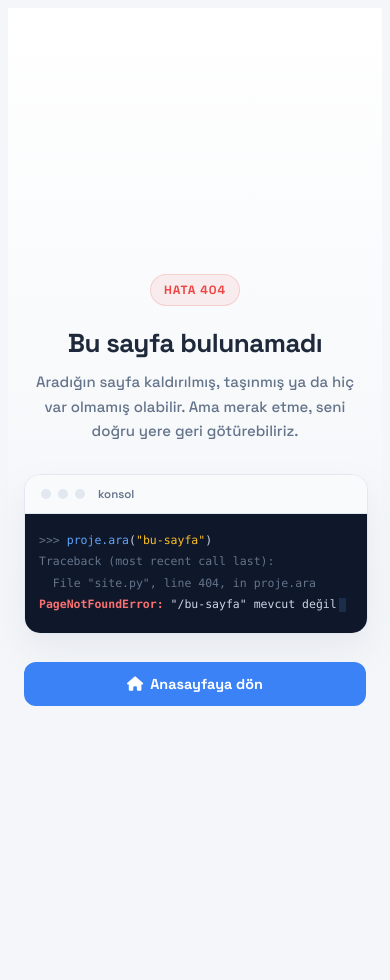
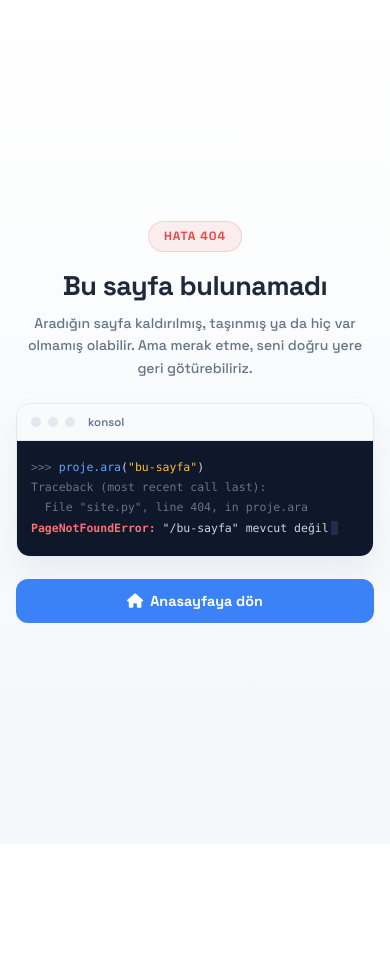
Before and after one commit to ruonpy/roboticsworkshop, a Django app: template templates/404.html in a window 390 px wide. After the commit the page ends 623 px from the top, so only its background shows below. Run offline with Django 5.2, Linux system fonts and the light colour scheme; the template is opened without the code that fills it, so the values that code supplies are empty.

Commit message:
fix: improve 404 page layout and responsiveness

```diff
--- a/static/css/notfound.css
+++ b/static/css/notfound.css
@@ -1,28 +1,53 @@
-/* ---------------- 404 PAGE CONTAINER ---------------- */
+/* RESET */
+
+html,
+body {
+    margin: 0;
+    padding: 0;
+    min-height: 100%;
+}
+
+body {
+    overflow-x: hidden;
+}
+
+
+/* PAGE CONTAINER */
+
 .notfound-page {
+    width: 100%;
     min-height: 100vh;
+    min-height: 100dvh;
+    box-sizing: border-box;
     display: flex;
     align-items: center;
     justify-content: center;
-    padding: 90px 20px;
+    padding: 24px 20px;
     background: linear-gradient(
         180deg,
         #FFFFFF 0%,
-        var(--bg-main) 60%
+        var(--bg-main) 100%
     );
+    overflow: hidden;
 }
+
+
+/* CONTENT WRAPPER */
 
 .notfound-wrap {
     width: min(560px, 100%);
+    margin: 0 auto;
     text-align: center;
 }
 
-/* ---------------- EYEBROW BADGE ---------------- */
+
+/* 404 BADGE */
+
 .notfound-eyebrow {
     display: inline-flex;
     align-items: center;
-    gap: 8px;
-    padding: 7px 13px;
+    justify-content: center;
+    padding: 7px 15px;
     border-radius: 999px;
     background-color: rgba(239, 68, 68, 0.08);
     color: var(--color-danger);
@@ -31,26 +56,27 @@
     font-weight: 700;
     letter-spacing: 0.08em;
     text-transform: uppercase;
+    line-height: 1.2;
+    text-align: center;
 }
 
-.notfound-eyebrow-dot {
-    width: 6px;
-    height: 6px;
-    border-radius: 50%;
-    background-color: var(--color-danger);
-    animation: notfoundBlink 1.4s ease-in-out infinite;
-}
 
-/* ---------------- HEADER & CONTENT ---------------- */
+/* TITLE */
+
 .notfound-title {
     margin: 20px 0 10px;
     font-size: clamp(26px, 4vw, 34px);
     font-weight: 800;
+    line-height: 1.2;
     letter-spacing: -0.5px;
     color: var(--text-primary);
 }
 
+
+/* DESCRIPTION */
+
 .notfound-text {
+    width: 100%;
     max-width: 420px;
     margin: 0 auto;
     color: var(--text-muted);
@@ -58,10 +84,13 @@
     line-height: 1.65;
 }
 
-/* ---------------- TERMINAL CARD ---------------- */
+
+/* TERMINAL CONTAINER */
+
 .notfound-terminal {
+    width: 100%;
     margin: 30px auto 0;
-    width: 100%;
+    box-sizing: border-box;
     text-align: left;
     background-color: var(--bg-surface);
     border: 1px solid var(--border-color);
@@ -69,6 +98,9 @@
     box-shadow: 0 16px 32px rgba(148, 163, 184, 0.14);
     overflow: hidden;
 }
+
+
+/* TERMINAL HEADER */
 
 .notfound-terminal-bar {
     display: flex;
@@ -79,12 +111,19 @@
     border-bottom: 1px solid var(--border-color);
 }
 
+
+/* TERMINAL DOTS */
+
 .notfound-terminal-dot {
+    flex: 0 0 auto;
     width: 10px;
     height: 10px;
     border-radius: 50%;
     background-color: #E2E8F0;
 }
+
+
+/* TERMINAL TITLE */
 
 .notfound-terminal-label {
     margin-left: 6px;
@@ -93,7 +132,12 @@
     font-weight: 600;
 }
 
+
+/* TERMINAL CONTENT */
+
 .notfound-terminal-body {
+    width: 100%;
+    box-sizing: border-box;
     margin: 0;
     padding: 18px 18px 20px;
     background-color: #0F172A;
@@ -106,8 +150,14 @@
         monospace;
     font-size: 12.5px;
     line-height: 1.85;
+    white-space: pre;
     overflow-x: auto;
+    overflow-y: hidden;
+    -webkit-overflow-scrolling: touch;
 }
+
+
+/* TERMINAL SYNTAX */
 
 .notfound-terminal-body .tk-prompt {
     color: #64748B;
@@ -126,6 +176,9 @@
     font-weight: 700;
 }
 
+
+/* TERMINAL CURSOR */
+
 .notfound-terminal-body .tk-cursor {
     display: inline-block;
     width: 7px;
@@ -136,13 +189,13 @@
     animation: notfoundBlink 1s step-end infinite;
 }
 
-/* ---------------- ACTION BUTTONS ---------------- */
+
+/* ACTION BUTTONS */
+
 .notfound-actions {
     display: flex;
     align-items: center;
     justify-content: center;
-    flex-wrap: wrap;
-    gap: 10px;
     margin-top: 28px;
 }
 
@@ -151,14 +204,19 @@
     align-items: center;
     justify-content: center;
     gap: 7px;
-    height: 44px;
+    min-height: 44px;
     padding: 0 20px;
+    box-sizing: border-box;
     border-radius: 12px;
     font-size: 0.9rem;
     font-weight: 700;
+    line-height: 1;
     text-decoration: none;
     cursor: pointer;
-    transition: transform 0.2s ease, box-shadow 0.2s ease, background-color 0.2s ease;
+    transition:
+        transform 0.2s ease,
+        box-shadow 0.2s ease,
+        background-color 0.2s ease;
 }
 
 .notfound-btn-primary {
@@ -175,21 +233,9 @@
     box-shadow: 0 8px 18px rgba(37, 99, 235, 0.22);
 }
 
-.notfound-btn-ghost {
-    border: 1px solid var(--border-color);
-    background-color: var(--bg-surface);
-    color: var(--text-primary);
-}
 
-.notfound-btn-ghost:hover {
-    background-color: var(--bg-surface-hover);
-    border-color: #CBD5E1;
-    color: var(--text-primary);
-    text-decoration: none;
-    transform: translateY(-2px);
-}
+/* ANIMATIONS */
 
-/* ---------------- ANIMATIONS ---------------- */
 @keyframes notfoundBlink {
     0%,
     100% {
@@ -200,25 +246,58 @@
     }
 }
 
+
+/* REDUCE MOTION */
+
 @media (prefers-reduced-motion: reduce) {
-    .notfound-eyebrow-dot,
     .notfound-terminal-body .tk-cursor {
         animation: none;
     }
+
+    .notfound-btn {
+        transition: none;
+    }
 }
 
-/* ---------------- RESPONSIVE / MOBILE ---------------- */
+
+/* MOBILE */
+
 @media (max-width: 480px) {
     .notfound-page {
-        padding: 60px 16px;
+        padding: 20px 16px;
+    }
+
+    .notfound-title {
+        margin-top: 18px;
+        font-size: 27px;
+    }
+
+    .notfound-text {
+        font-size: 14px;
+        line-height: 1.6;
+    }
+
+    .notfound-terminal {
+        margin-top: 24px;
+        border-radius: 14px;
+    }
+
+    .notfound-terminal-bar {
+        padding: 11px 14px;
     }
 
     .notfound-terminal-body {
+        padding: 16px 14px 18px;
         font-size: 11.5px;
-        padding: 16px 14px 18px;
+        line-height: 1.75;
+    }
+
+    .notfound-actions {
+        margin-top: 22px;
     }
 
     .notfound-btn {
-        flex: 1 1 auto;
+        width: 100%;
+        min-height: 44px;
     }
 }
```
